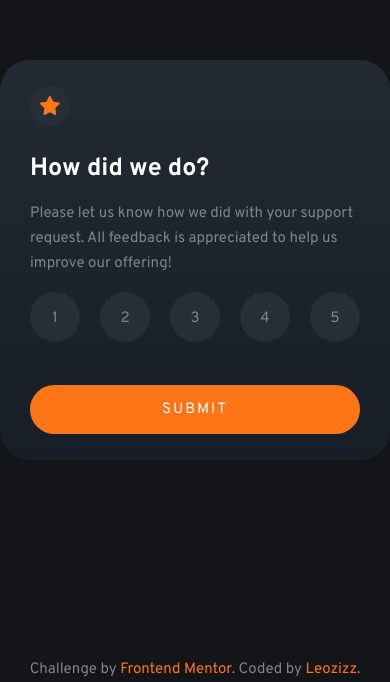
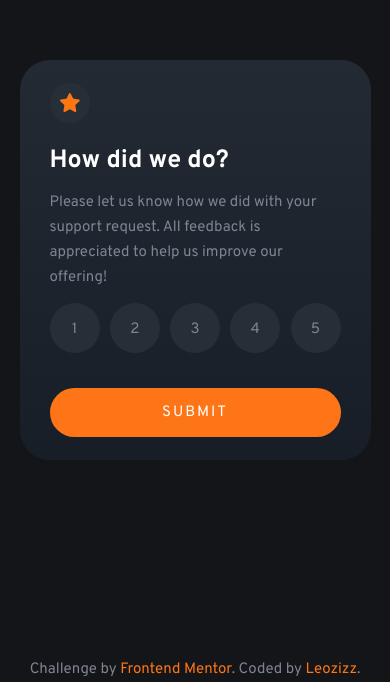
Before and after one commit to leozizz/interactive-rating-component-main, a plain HTML site: page index.html in a window 390 px wide. Shown: the part 162-844 px from the top of the page. Drawn offline with Linux system fonts and the light colour scheme.

Commit message:
Adding responsiveness

```diff
--- a/index.html
+++ b/index.html
@@ -12,6 +12,7 @@
 
   <link rel="stylesheet" href="src/style/reset.css">
   <link rel="stylesheet" href="src/style/index.css">
+  <link rel="stylesheet" href="src/style/queries.css">
   <script src="src/js/index.js" defer></script>
 
   <title>Frontend Mentor | Interactive rating component</title>
--- /dev/null
+++ b/src/style/queries.css
@@ -0,0 +1,5 @@
+@media (max-width: 480px) {
+    .card {
+        width: 90%;
+    }
+}
```
